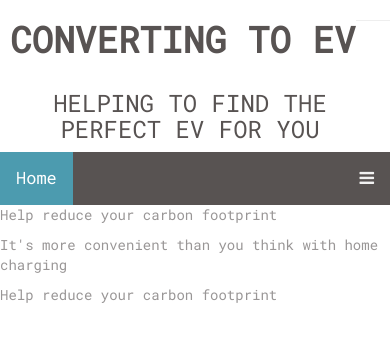
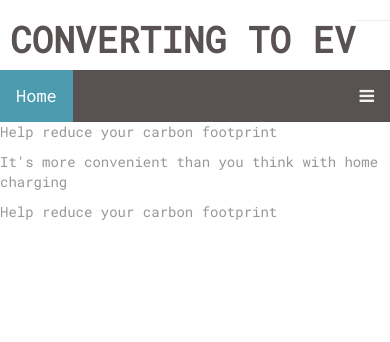
Before and after one commit to gnisco/project-2, a plain HTML site: page index.html in a window 390 px wide. Drawn offline with nearby package versions, Linux system fonts and the light colour scheme.

Commit message:
hiding sub title on small screens

```diff
--- a/index.html
+++ b/index.html
@@ -15,7 +15,7 @@
             <div class="row bg-color-name-title">
                 <div style="clear: both">
                     <h1 class="title" style="float: left">Converting to EV</h1>
-                    <h3 class="sub-title" style="float: right">Helping to find the perfect EV for you</h3>
+                    <h3 class="sub-title hidden-sm hidden-xs" style="float: right">Helping to find the perfect EV for you</h3>
                 </div>
                 <hr />
             </div>
```
Also changed, not shown: .c9/metadata/environment/index.html.
